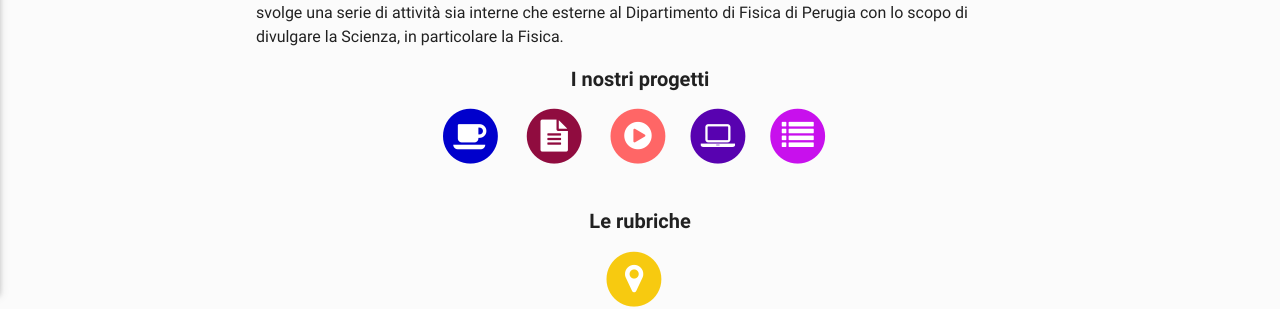
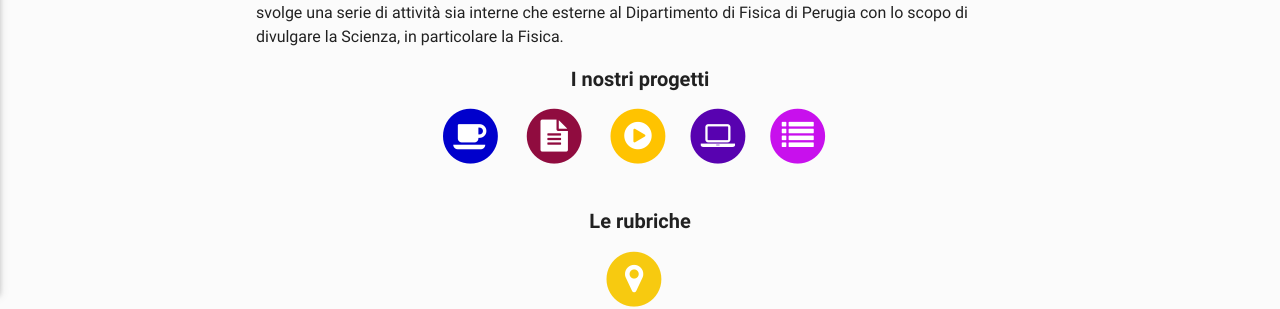
Before and after one commit to ai-sf/aisf_perugia, a Jekyll site: the page built from index.html, in a window 1280 px wide. Shown: the part 666-975 px from the top of the page. Built offline with Jekyll 4.4.1, drawn with Linux system fonts in a browser that asks for light colours; nearby versions of some CDN libraries.

Commit message:
Update index.html

```diff
--- a/index.html
+++ b/index.html
@@ -46,7 +46,7 @@
         <span class="col-md-3 home-quick-links__link">
           <a href="/perugia/QFT">
             <span class="fa-stack fa-2x">
-              <i class="fa fa-circle fa-stack-2x text-primary" style="color:rgb(255, 102, 102)"></i>
+              <i class="fa fa-circle fa-stack-2x text-primary" style="color:rgb(255, 195, 0  )"></i>
               <i class="fa fa-play-circle fa-stack-1x fa-inverse"></i>
             </span>&nbsp; &nbsp;
           </a>
```
